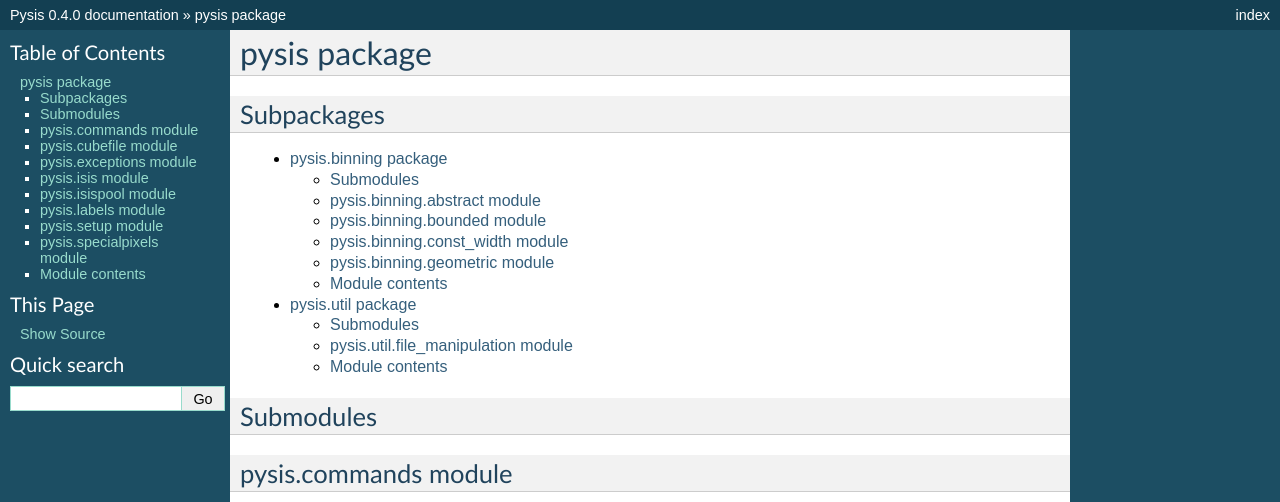
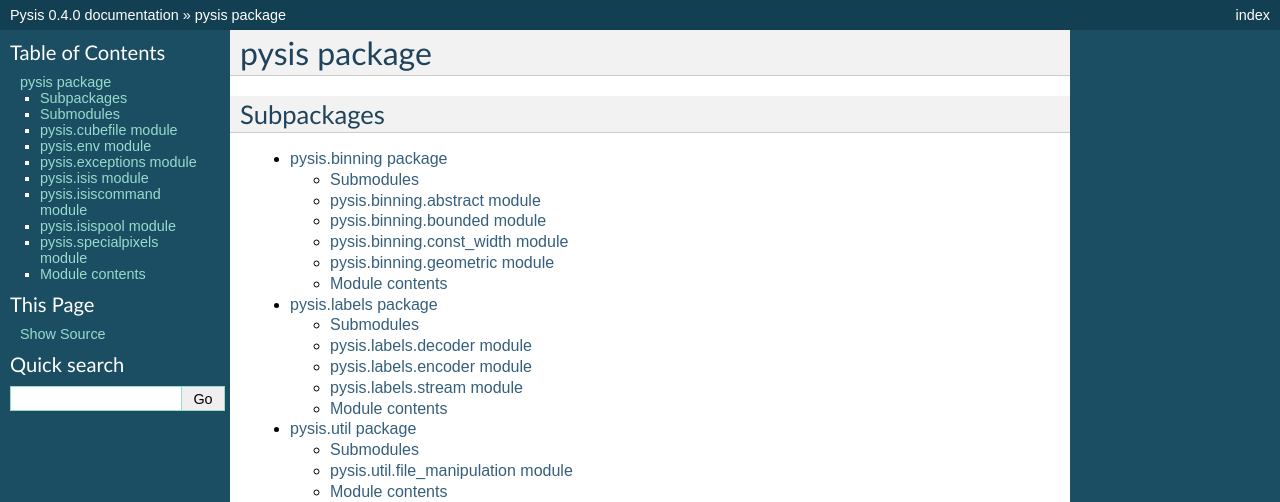
Before and after one commit to wtolson/pysis, a Sphinx documentation site: the page built from docs/pysis.rst, in a window 1280 px wide and 1400 px high. Shown: the top 502 px of the window. Built offline with Sphinx 7.4.7, drawn with Linux system fonts in a browser that asks for light colours; some of the changed text lies outside the part shown; grey boxes are pictures that could not be loaded.

Commit message:
Update module docs.

```diff
--- /dev/null
+++ b/docs/pysis.labels.rst
@@ -0,0 +1,38 @@
+pysis.labels package
+====================
+
+Submodules
+----------
+
+pysis.labels.decoder module
+---------------------------
+
+.. automodule:: pysis.labels.decoder
+    :members:
+    :undoc-members:
+    :show-inheritance:
+
+pysis.labels.encoder module
+---------------------------
+
+.. automodule:: pysis.labels.encoder
+    :members:
+    :undoc-members:
+    :show-inheritance:
+
+pysis.labels.stream module
+--------------------------
+
+.. automodule:: pysis.labels.stream
+    :members:
+    :undoc-members:
+    :show-inheritance:
+
+
+Module contents
+---------------
+
+.. automodule:: pysis.labels
+    :members:
+    :undoc-members:
+    :show-inheritance:
--- a/docs/pysis.rst
+++ b/docs/pysis.rst
@@ -7,23 +7,24 @@ Subpackages
 .. toctree::
 
     pysis.binning
+    pysis.labels
     pysis.util
 
 Submodules
 ----------
 
-pysis.commands module
+pysis.cubefile module
 ---------------------
 
-.. automodule:: pysis.commands
+.. automodule:: pysis.cubefile
     :members:
     :undoc-members:
     :show-inheritance:
 
-pysis.cubefile module
----------------------
+pysis.env module
+----------------
 
-.. automodule:: pysis.cubefile
+.. automodule:: pysis.env
     :members:
     :undoc-members:
     :show-inheritance:
@@ -44,26 +45,18 @@ pysis.isis module
     :undoc-members:
     :show-inheritance:
 
+pysis.isiscommand module
+------------------------
+
+.. automodule:: pysis.isiscommand
+    :members:
+    :undoc-members:
+    :show-inheritance:
+
 pysis.isispool module
 ---------------------
 
 .. automodule:: pysis.isispool
-    :members:
-    :undoc-members:
-    :show-inheritance:
-
-pysis.labels module
--------------------
-
-.. automodule:: pysis.labels
-    :members:
-    :undoc-members:
-    :show-inheritance:
-
-pysis.setup module
-------------------
-
-.. automodule:: pysis.setup
     :members:
     :undoc-members:
     :show-inheritance:
```
